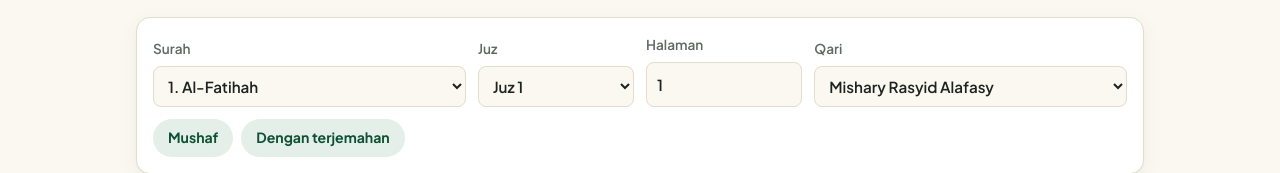
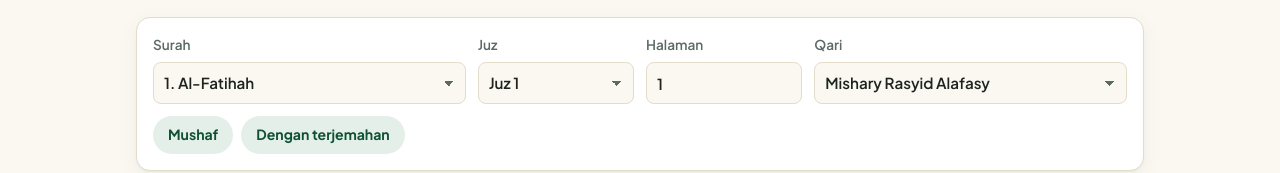
Before and after one commit to ahyo/umroh-mandiri, a plain HTML site: page quran.html in a window 1280 px wide. Shown: the part 214-387 px from the top of the page. Drawn offline with Linux system fonts and the light colour scheme; no server answers; a web font is replaced by a local one.

Commit message:
Al-Qur'an: seragamkan gaya dropdown dengan input
Co-Authored-By: Claude Opus 5.5 <noreply@anthropic.com>

```diff
--- a/style.css
+++ b/style.css
@@ -228,8 +228,19 @@ details[open] summary { border-bottom: 1px solid var(--border); }
 .q-controls label { min-width: 0; display: grid; gap: 6px; font-size: .85rem; font-weight: 600; color: var(--muted); }
 .q-controls select, .q-controls input {
   font: inherit; font-size: .95rem; color: var(--text); background: var(--bg);
-  border: 1px solid var(--border); border-radius: 8px; padding: 9px 10px; width: 100%; min-width: 0;
+  border: 1px solid var(--border); border-radius: 8px; padding: 0 10px; width: 100%; min-width: 0;
+  height: 42px; line-height: normal;
 }
+.q-controls select {
+  -webkit-appearance: none; appearance: none; padding-right: 32px; cursor: pointer;
+  text-overflow: ellipsis;
+  background-image:
+    linear-gradient(45deg, transparent 50%, var(--muted) 50%),
+    linear-gradient(135deg, var(--muted) 50%, transparent 50%);
+  background-position: right 16px center, right 11px center;
+  background-size: 5px 5px; background-repeat: no-repeat;
+}
+.q-controls select:focus, .q-controls input:focus { outline: 2px solid var(--primary); outline-offset: 1px; }
 .q-mode { grid-column: 1 / -1; display: flex; gap: 8px; flex-wrap: wrap; }
 .q-mode .chip.on { background: var(--primary); color: var(--bg); }
 .q-sheet {
```
